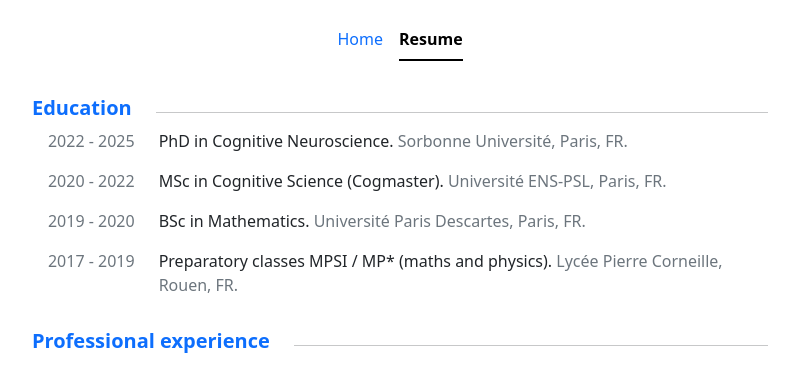
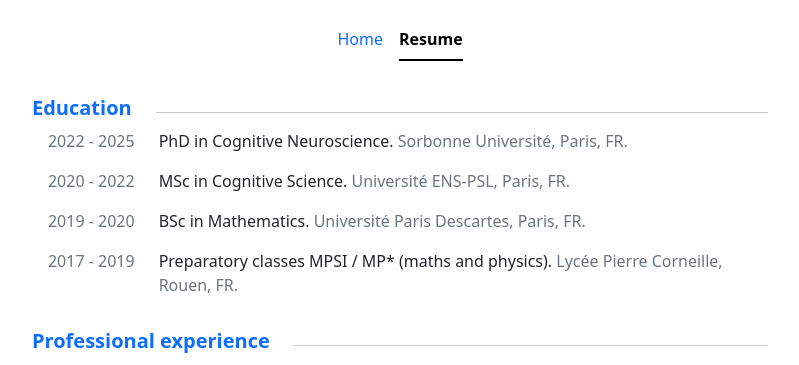
Before and after one commit to jbenon/jbenon.github.io, a Jekyll site: the page built from resume.html, in a window 1280 px wide. Shown: the top 365 px of the page, without its empty margins (240-1039 px from the left). Built offline with Jekyll 4.4.1, drawn with Linux system fonts in a browser that asks for light colours; nearby versions of some CDN libraries.

Commit message:
Link Cogmaster website through WBM

```diff
--- a/_data/resume.yml
+++ b/_data/resume.yml
@@ -7,9 +7,9 @@
       title-tooltip: Visit the doctoral school website
       date: 2022 - 2025
       place: Sorbonne Université, Paris, FR.
-    - title: MSc in Cognitive Science (Cogmaster).
-      title-link: https://master-cognitive-science.ens.psl.eu/en/ens-psl-ehess-masters-degree-cognitive-science-17277
-      title-tooltip: Visit the Cogmaster's successor website
+    - title: MSc in Cognitive Science.
+      title-link: https://web.archive.org/web/20211215024508/https://cogmaster.ens.psl.eu/en/presentation-13509
+      title-tooltip: Visit the Cogmaster's website on the WayBackMachine
       date: 2020 - 2022
       place: Université ENS-PSL, Paris, FR.
     - title: BSc in Mathematics.
```
